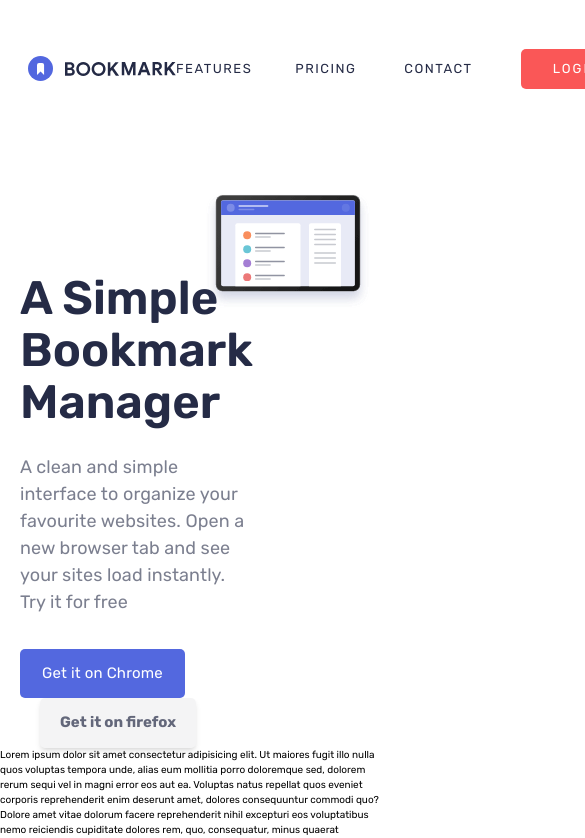
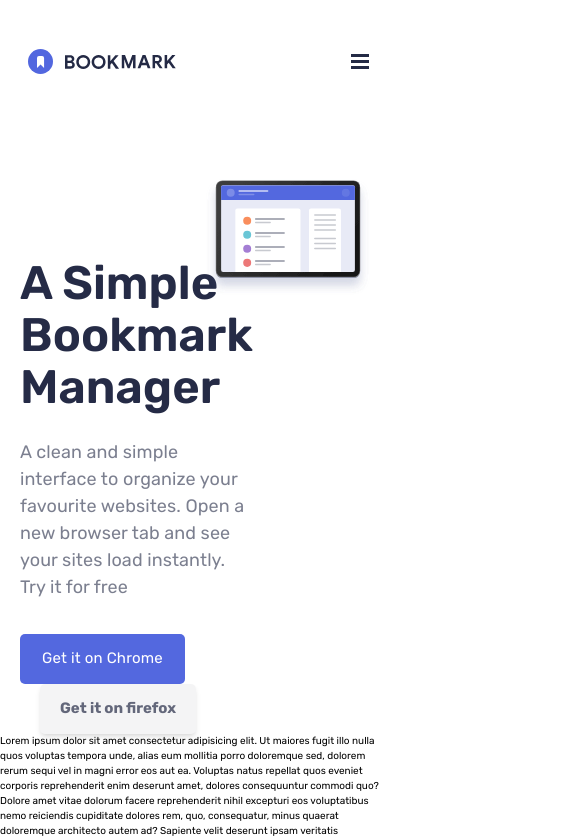
Before and after one commit to olaknowct/bookmark, a React (Create React App) app: page / in a window 390 px wide. Shown: the top 838 px of the page, 585 px wide, since content can reach past the window. Built offline with nearby package versions, Linux system fonts and the light colour scheme.

Commit message:
burger component

```diff
--- a/src/component/header/header.component.jsx
+++ b/src/component/header/header.component.jsx
@@ -1,4 +1,5 @@
 import { ReactComponent as BookmarkLogo } from '../../images/logo-bookmark.svg';
+import { ReactComponent as Burger } from '../../images/icon-hamburger.svg';
 
 const Header = () => {
   return (
@@ -6,8 +7,8 @@ const Header = () => {
       <a href='#bookmark' className='pl-[7px]'>
         <BookmarkLogo />
       </a>
-      <nav className=''>
-        <ul className='flex flex-row gap-[4.8rem] text-[1.3rem] text-veryDarkBlue uppercase items-center tracking-[0.15rem]'>
+      <nav className='hidden md:block'>
+        <ul className='flex  flex-row flex-row gap-[4.8rem] text-[1.3rem] text-veryDarkBlue uppercase items-center tracking-[0.15rem]'>
           <li className='-mr-[0.5rem]'>Features</li>
           <li>Pricing</li>
           <li>Contact</li>
@@ -18,6 +19,7 @@ const Header = () => {
           </li>
         </ul>
       </nav>
+      <Burger className='block md:hidden ' />
     </header>
   );
 };
```
